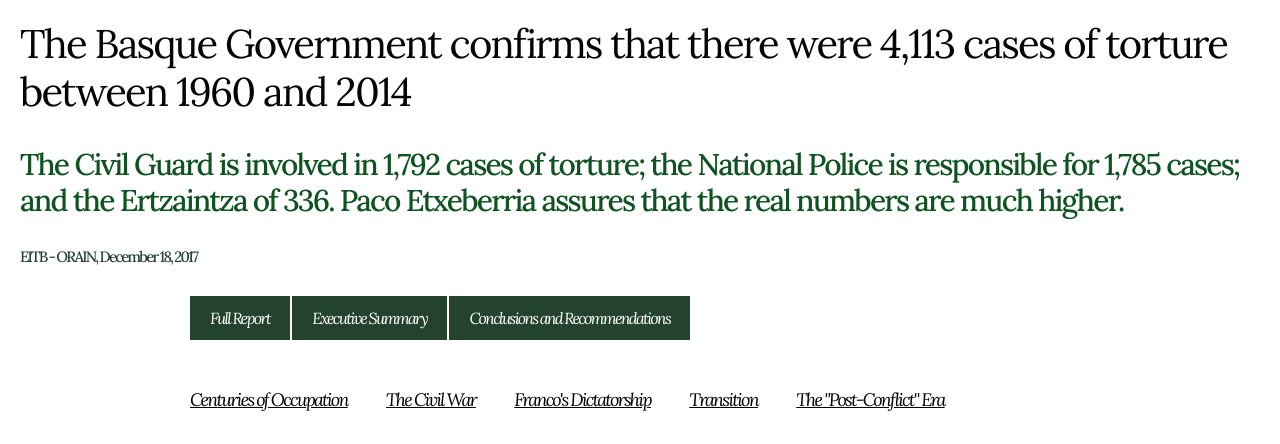
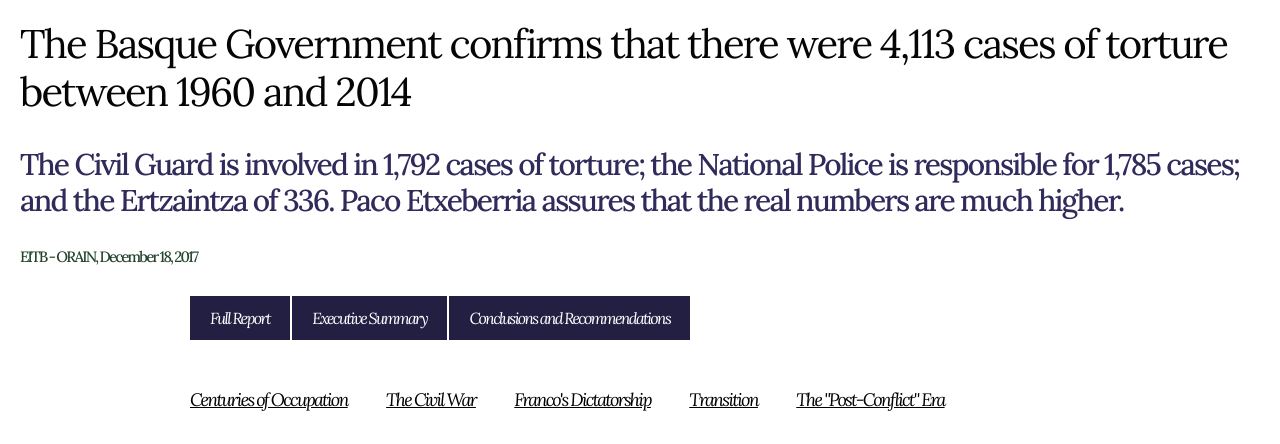
Before and after one commit to sofiauriagereka/suriagereka-jour652, a plain HTML site: page html-frame/final-frame.html in a window 1280 px wide. Shown: the top 444 px of the page. Drawn offline with nearby package versions, Linux system fonts and the light colour scheme; files whose address does not match are found by name; a web font is replaced by a local one.

Commit message:
edited frame

```diff
--- a/html-frame/html-frame.css
+++ b/html-frame/html-frame.css
@@ -194,8 +194,9 @@ font-family: "Lora", serif;
     font-family: "Lora", serif;
     font-size:30px;
     font-style: normal;
-    color: rgb(15, 83, 32);
+    color:  rgb(48, 43, 91);
 }
+
 .article-image{
     display: block;
     margin: 0 auto;
@@ -205,7 +206,7 @@ font-family: "Lora", serif;
 .button-link {
   display: inline-block;
   padding: 10px 20px;
-  background-color: rgb(35, 67, 44);
+  background-color:  rgb(35, 31, 66);
   color: white;
   text-decoration: none;
     font-family: "Lora", serif;
@@ -213,5 +214,5 @@ font-family: "Lora", serif;
 
 
 .button-link:hover {
-  background-color: rgb(19, 39, 25);
+  background-color: rgb(35, 31, 66);
 }
```
Also changed, not shown: html-frame/final-frame.html (+4 -4 lines).
